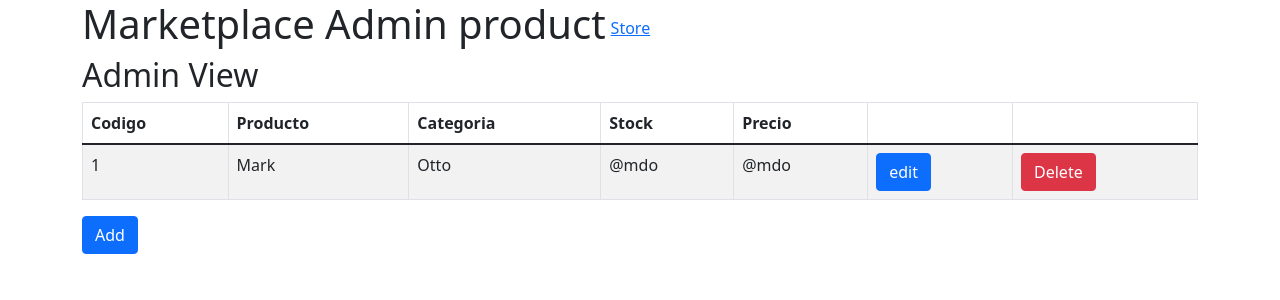
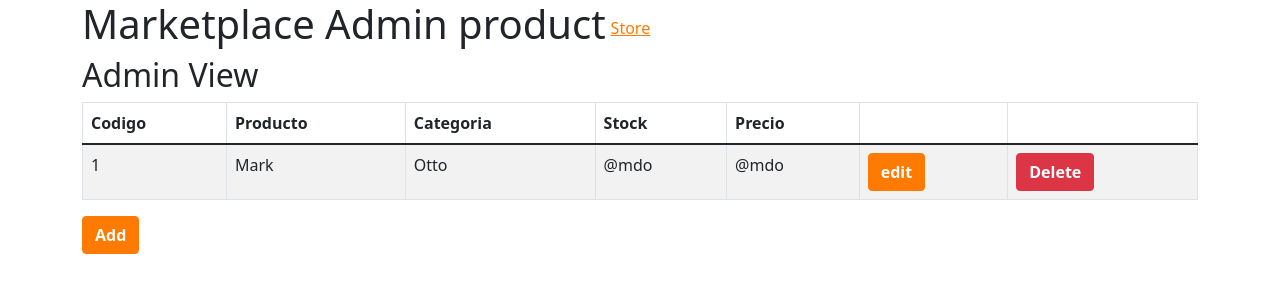
Before and after one commit to anpelodo/MarketPlace-react-ciclo4, a React (Create React App) app: page /admin in a window 1280 px wide. Shown: the top 300 px of the page. Built offline with nearby package versions, Linux system fonts and the light colour scheme.

Commit message:
Cambios estilos

```diff
--- a/src/App.scss
+++ b/src/App.scss
@@ -1,3 +1,21 @@
+@import "~bootstrap/scss/functions";
+
+//Customizando Bootstrap
+$primary: #ff7a00;
+$secondary: #ffbd80;
+// $success: $green;
+// $info: $cyan;
+// $warning: $yellow;
+// $danger: $red;
+// $light: $gray-100;
+// $dark: $gray-900;
+
+@import "~bootstrap/scss/bootstrap";
+
 .App {
   text-align: center;
 }
+
+.color-wh {
+  color: white;
+}
--- a/src/modules/admin/components/ModalAdd.js
+++ b/src/modules/admin/components/ModalAdd.js
@@ -1,12 +1,10 @@
-import React from "react";
-import Modal from 'react-bootstrap/Modal'
-import Button from 'react-bootstrap/Button'
-import Form from 'react-bootstrap/Form'
-import { useState } from "react";
-
+import React from 'react';
+import Modal from 'react-bootstrap/Modal';
+import Button from 'react-bootstrap/Button';
+import Form from 'react-bootstrap/Form';
+import { useState } from 'react';
 
 export default function ModalAdd() {
-
   const [show, setShow] = useState(false);
 
   const handleClose = () => setShow(false);
@@ -14,15 +12,19 @@ export default function ModalAdd() {
 
   return (
     <>
-        <Button variant="primary" onClick={handleShow}>
+      <Button
+        className="color-wh fw-bold"
+        variant="primary"
+        onClick={handleShow}
+      >
         Add
       </Button>
 
-        <Modal scrollable = {true} show={show} onHide={handleClose}>
+      <Modal scrollable={true} show={show} onHide={handleClose}>
         <Modal.Header closeButton>
           <Modal.Title>Agregar Producto</Modal.Title>
         </Modal.Header>
-          <Modal.Body >
+        <Modal.Body>
           <Form>
             <Form.Group className="mb-3" controlId="formBasicCodigo">
               <Form.Label>Codigo</Form.Label>
@@ -59,13 +61,10 @@ export default function ModalAdd() {
               <Form.Control type="text" placeholder="Descipcion" />
             </Form.Group>
 
-
             <Button variant="primary" type="submit">
               Submit
             </Button>
           </Form>
-
-
         </Modal.Body>
         <Modal.Footer>
           <Button variant="secondary" onClick={handleClose}>
--- a/src/modules/admin/components/ModalDelete.js
+++ b/src/modules/admin/components/ModalDelete.js
@@ -1,8 +1,8 @@
-import React from "react";
-import Modal from 'react-bootstrap/Modal'
-import Button from 'react-bootstrap/Button'
+import React from 'react';
+import Modal from 'react-bootstrap/Modal';
+import Button from 'react-bootstrap/Button';
 
-import { useState } from "react";
+import { useState } from 'react';
 
 export default function ModalDelete() {
   const [show, setShow] = useState(false);
@@ -12,7 +12,11 @@ export default function ModalDelete() {
 
   return (
     <>
-        <Button variant="danger" onClick={handleShow}>
+      <Button
+        className="color-wh fw-bold"
+        variant="danger"
+        onClick={handleShow}
+      >
         Delete
       </Button>
 
--- a/src/modules/admin/components/ModalEdit.js
+++ b/src/modules/admin/components/ModalEdit.js
@@ -1,12 +1,10 @@
-import React from "react";
-import Modal from 'react-bootstrap/Modal'
-import Button from 'react-bootstrap/Button'
-import Form from 'react-bootstrap/Form'
-import { useState } from "react";
-
+import React from 'react';
+import Modal from 'react-bootstrap/Modal';
+import Button from 'react-bootstrap/Button';
+import Form from 'react-bootstrap/Form';
+import { useState } from 'react';
 
 export default function ModalEdit() {
-
   const [show, setShow] = useState(false);
 
   const handleClose = () => setShow(false);
@@ -14,15 +12,20 @@ export default function ModalEdit() {
 
   return (
     <>
-        <Button variant="primary" onClick={handleShow}>
+      <Button
+        className="color-wh fw-bold"
+        style={{ color: 'white' }}
+        variant="primary"
+        onClick={handleShow}
+      >
         edit
       </Button>
 
-        <Modal scrollable = {true} show={show} onHide={handleClose}>
+      <Modal scrollable={true} show={show} onHide={handleClose}>
         <Modal.Header closeButton>
           <Modal.Title>Editar Producto</Modal.Title>
         </Modal.Header>
-          <Modal.Body >
+        <Modal.Body>
           <Form>
             <Form.Group className="mb-3" controlId="formBasicCodigo">
               <Form.Label>Codigo</Form.Label>
@@ -59,13 +62,10 @@ export default function ModalEdit() {
               <Form.Control type="text" placeholder="Descipcion" />
             </Form.Group>
 
-
             <Button variant="primary" type="submit">
               Submit
             </Button>
           </Form>
-
-
         </Modal.Body>
         <Modal.Footer>
           <Button variant="secondary" onClick={handleClose}>
--- a/src/modules/home/HomeView.js
+++ b/src/modules/home/HomeView.js
@@ -1,11 +1,12 @@
-import React from "react";
+import React from 'react';
 
-import { Switch, Route, Redirect, useRouteMatch } from "react-router-dom";
+import { Switch, Route, Redirect, useRouteMatch } from 'react-router-dom';
 
-import HomeHeader from "./components/HomeHeader";
-import CartView from "./views/CartView";
-import ProductView from "./views/ProductView";
-import StoreView from "./views/StoreView";
+import HomeHeader from './components/HomeHeader';
+import CartView from './views/CartView';
+import ProductView from './views/ProductView';
+import StoreView from './views/StoreView';
+import HomeFooter from './components/HomeFooter';
 
 export default function HomeView(props) {
   let { path } = useRouteMatch();
@@ -30,9 +31,11 @@ export default function HomeView(props) {
         </Route>
 
         <Route path={`${path}/*`}>
-          <Redirect to="/404-not-found" />
+          <Redirect to='/404-not-found' />
         </Route>
       </Switch>
+
+      <HomeFooter />
     </React.Fragment>
   );
 }
```
Also changed, not shown: src/index.js (+5 -6 lines), 1 other file (tests, documents, lock files or other folders). Lines whose indentation alone changed are shown as unchanged.
